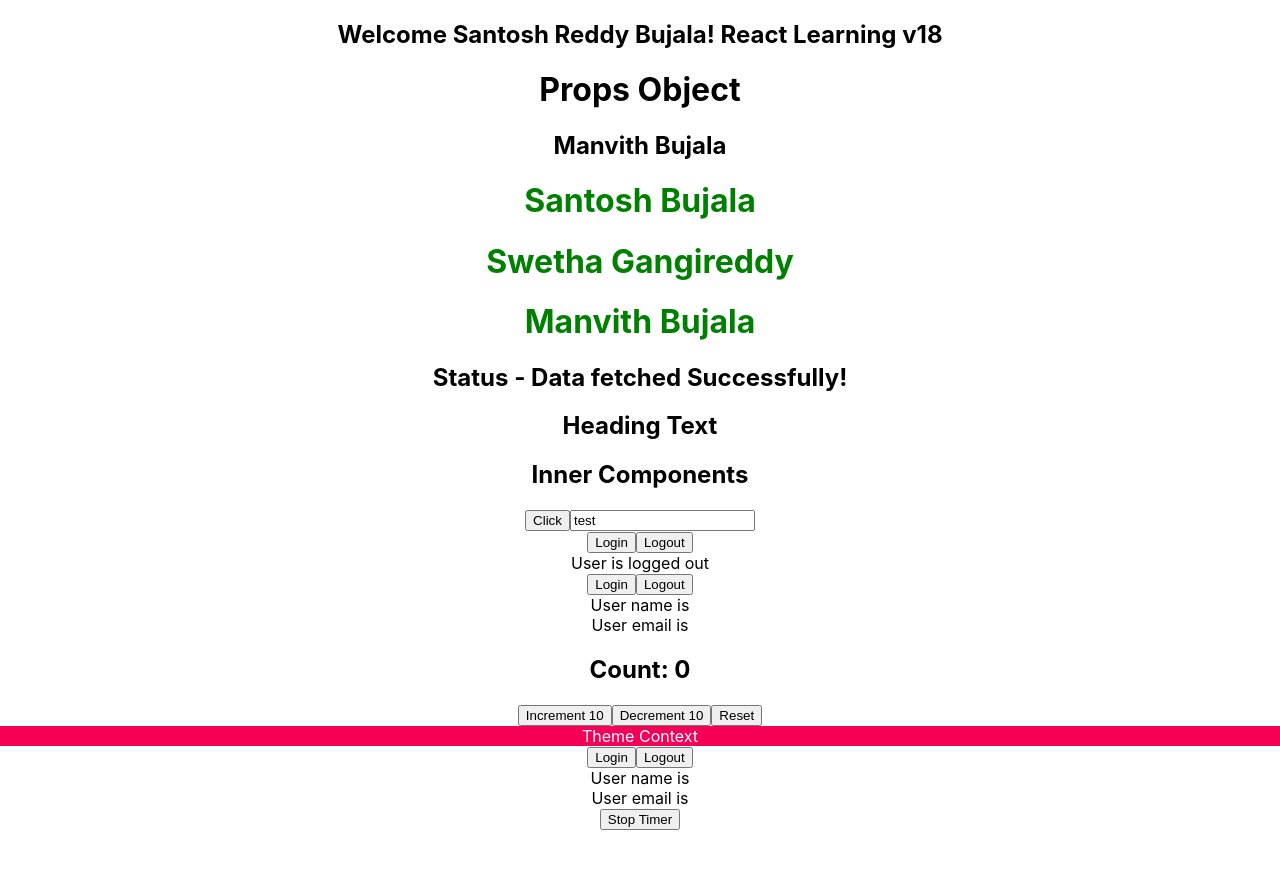
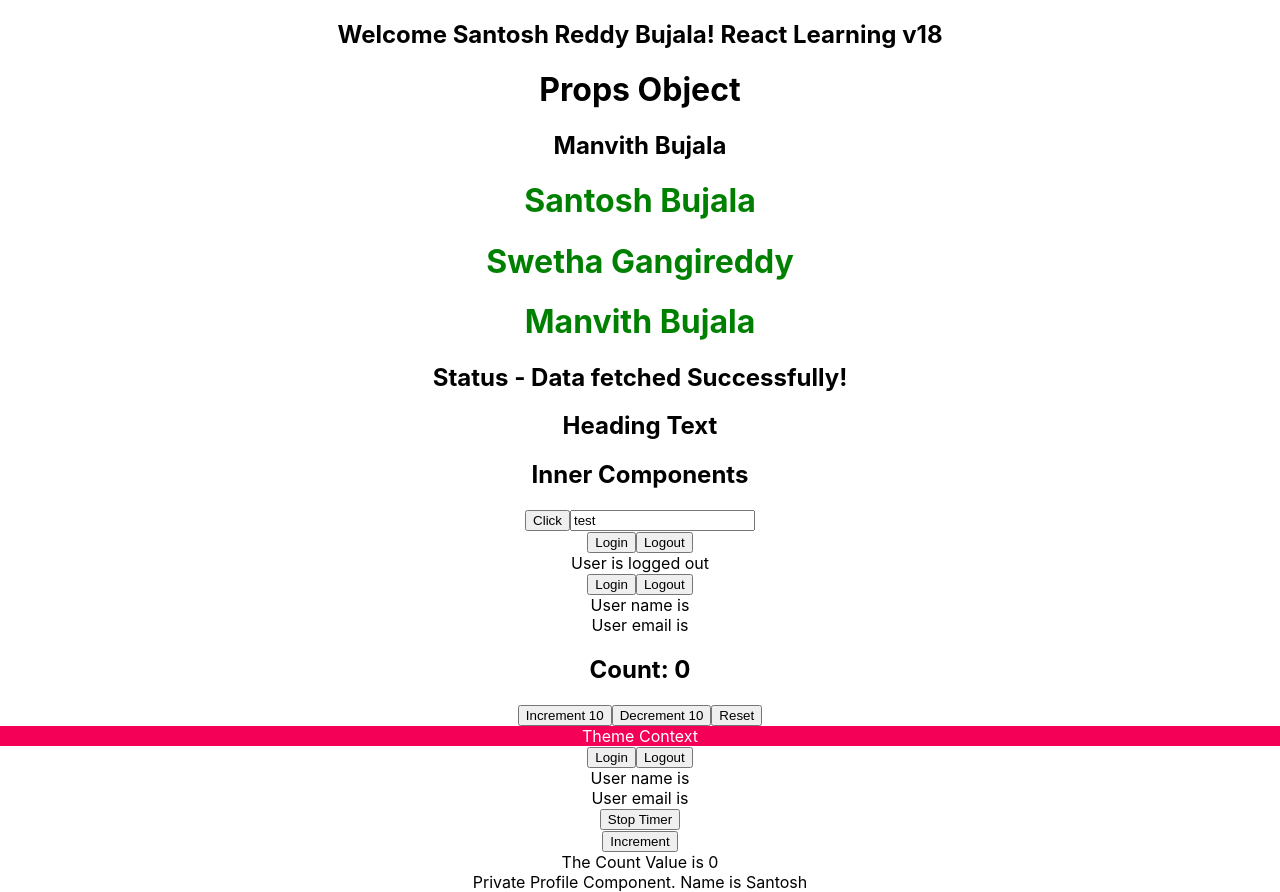
Before and after one commit to SantoshReddyBujala/React_Projects, a React (Create React App) app in the folder react-typescript/: page / in a window 1280 px wide. Before the commit the page ends 830 px from the top, so only its background shows below. Built offline with nearby package versions, Linux system fonts and the light colour scheme.

Commit message:
classes Completed

```diff
--- a/react-typescript/src/App.tsx
+++ b/react-typescript/src/App.tsx
@@ -14,6 +14,10 @@ import { Counter } from "./components/state/Counter";
 import { LogedIn } from "./components/state/LogedIn";
 import { User } from "./components/context/User";
 import { MoutableRef } from "./components/ref/MoutableRef";
+import { CounterClass } from "./components/class/CounterClass";
+import { Private } from "./components/auth/Private";
+import { Profile } from "./components/auth/Profile";
+
 
 function App() {
   const personName = {
@@ -56,6 +60,8 @@ function App() {
         <User />
       </UserContextProvider>
       <MoutableRef />
+      <CounterClass message="The Count Value is" />
+      <Private isLogedin={true} component={Profile}/>
     </div>
   );
 }
--- /dev/null
+++ b/react-typescript/src/components/auth/Login.tsx
@@ -0,0 +1,9 @@
+import { Component } from "react";
+
+export class Login extends Component {
+    render() {
+        return(
+            <div>Please login to Continue</div>
+        )
+    }
+}
--- /dev/null
+++ b/react-typescript/src/components/auth/Private.tsx
@@ -0,0 +1,15 @@
+import { Login } from "./Login";
+import { ProfileProps } from "./Profile";
+
+type PrivateProps ={
+    isLogedin: boolean,
+    component: React.ComponentType<ProfileProps>
+}
+
+export const Private = ({isLogedin, component: Component}: PrivateProps) => {
+  if (isLogedin) {
+    return <Component name='Santosh'/>;
+  } else {
+    return <Login />
+  }
+};
--- /dev/null
+++ b/react-typescript/src/components/auth/Profile.tsx
@@ -0,0 +1,13 @@
+import { Component } from "react";
+
+export type ProfileProps ={
+    name: string
+}
+
+export class Profile extends Component<ProfileProps> {
+    render() {
+        return(
+            <div>Private Profile Component. Name is {this.props.name}</div>
+        )
+    }
+}
--- /dev/null
+++ b/react-typescript/src/components/class/CounterClass.tsx
@@ -0,0 +1,27 @@
+import { Component } from "react";
+
+type CounterProps = {
+  message: string;
+};
+type CounterState = {
+  count: number;
+};
+export class CounterClass extends Component<CounterProps, CounterState> {
+  state = {
+    count: 0,
+  };
+
+  handleIncrement = () => {
+    this.setState((prevState) => ({ count: prevState.count + 1 }));
+  };
+  render() {
+    return (
+      <div>
+        <button onClick={this.handleIncrement}>Increment</button>
+        <div>
+          {this.props.message} {this.state.count}
+        </div>
+      </div>
+    );
+  }
+}
```
